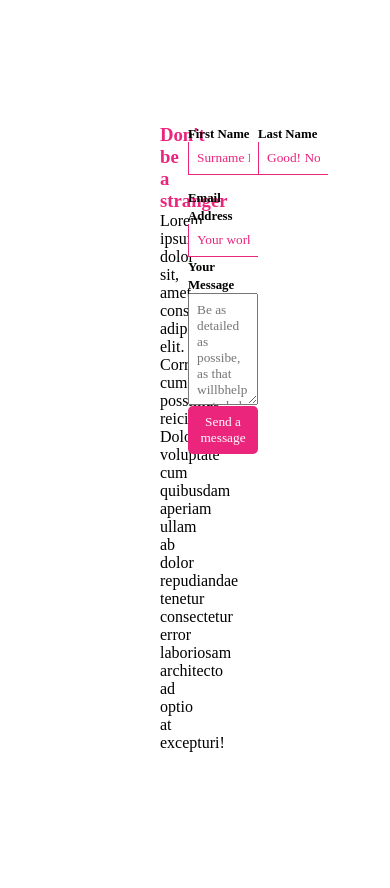
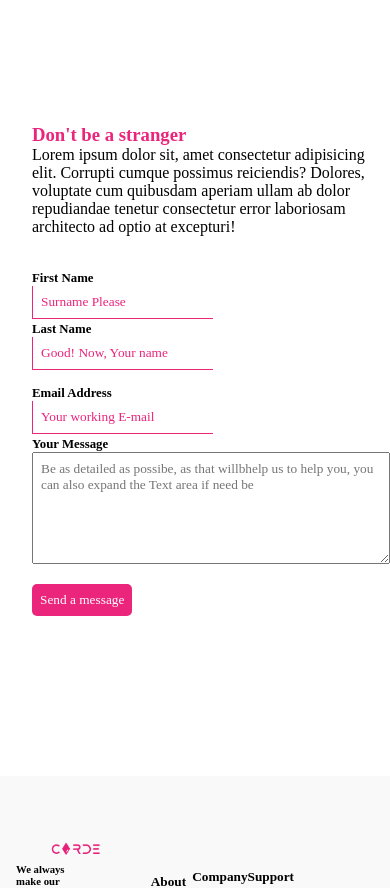
Before and after one commit to cardepay/frontend, a React (Vite) app: page /contact in a window 390 px wide. Shown: the part 880-1768 px from the top of the page. Built offline with nearby package versions, Linux system fonts and the light colour scheme.

Commit message:
frontend responsiveness continues, nav && header && services && features && signup cta && contact cta && fund section && About && contact us page completed but still needs pro touch, lorokan, na only footer responsiveness remain

```diff
--- a/src/components/contact Form/contactForm.css
+++ b/src/components/contact Form/contactForm.css
@@ -39,3 +39,44 @@
     border-radius: 5px;
     margin-top: -0.2rem;
 }
+@media screen and (max-width:1200px){
+    .contact__area{
+        margin-left: 5rem;
+        margin-right: 0;
+    }
+    .contact__text{
+        width: 30%;
+    }
+
+}
+@media screen and (max-width:900px){
+    .contact__area{
+        flex-direction: column;
+        justify-content: center;
+        align-items: center;
+    }
+    .contact__text{
+        width: 80%;
+        margin-bottom: 2em;
+    }
+    .contact__area .names{
+
+    }
+}
+@media screen and (max-width:900px){
+    .contact__area .names{
+        flex-direction: column;
+
+    }
+    .contact__area{
+        margin-left: 2rem;
+    }
+    .contact__text{
+        width: 100%;
+        margin-bottom: 2em;
+    }
+    .contact__area button{
+        margin-top: 1rem;
+
+    }
+}
```
